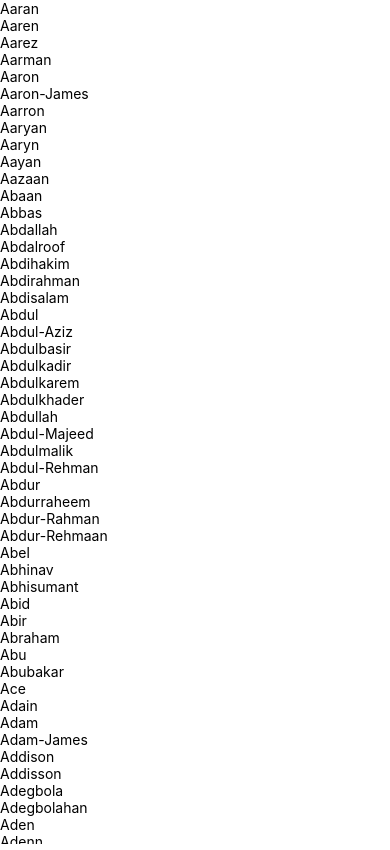
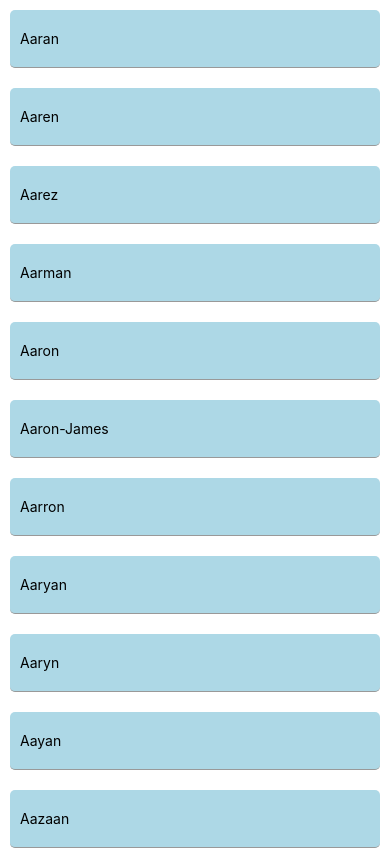
Before and after one commit to yjsoon/react-native-name-list, a React Native app: screen / in a window 390 px wide. Shown: the top 850 px of the page. Built offline with nearby package versions, Linux system fonts and the light colour scheme.

Commit message:
Styled the list

```diff
--- a/App.js
+++ b/App.js
@@ -1,5 +1,5 @@
 import React from "react";
-import { StyleSheet, Text, ScrollView, FlatList } from "react-native";
+import { StyleSheet, Text, View, FlatList, SafeAreaView } from "react-native";
 
 const names = [
   "Aaran",
@@ -2753,10 +2753,32 @@ export default function App() {
   console.log(namesAsObjects[0]);
 
   function renderName({ item }) {
-    return <Text>{item.name}</Text>;
+    return (
+      <View
+        style={{
+          backgroundColor: "lightblue",
+          margin: 10,
+          padding: 10,
+          paddingTop: 20,
+          paddingBottom: 20,
+          borderRadius: 5,
+          borderBottomColor: "#999",
+          borderBottomWidth: 1,
+          shadowColor: "black",
+          shadowOpacity: 0.3,
+          shadowOffset: { height: 3 },
+        }}
+      >
+        <Text>{item.name}</Text>
+      </View>
+    );
   }
 
-  return <FlatList data={namesAsObjects} renderItem={renderName} />;
+  return (
+    <SafeAreaView>
+      <FlatList data={namesAsObjects} renderItem={renderName} />
+    </SafeAreaView>
+  );
 }
 
 const styles = StyleSheet.create({
```
